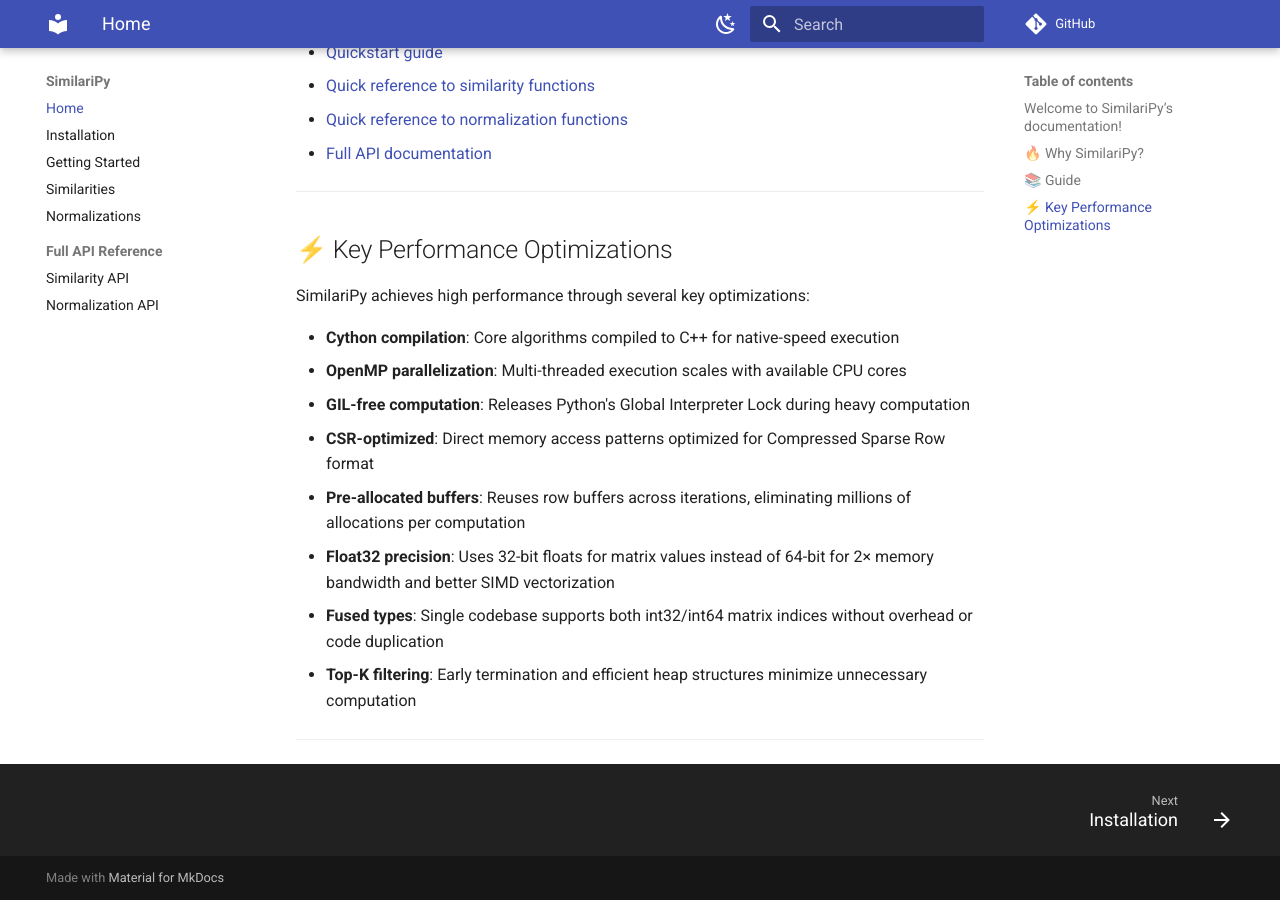
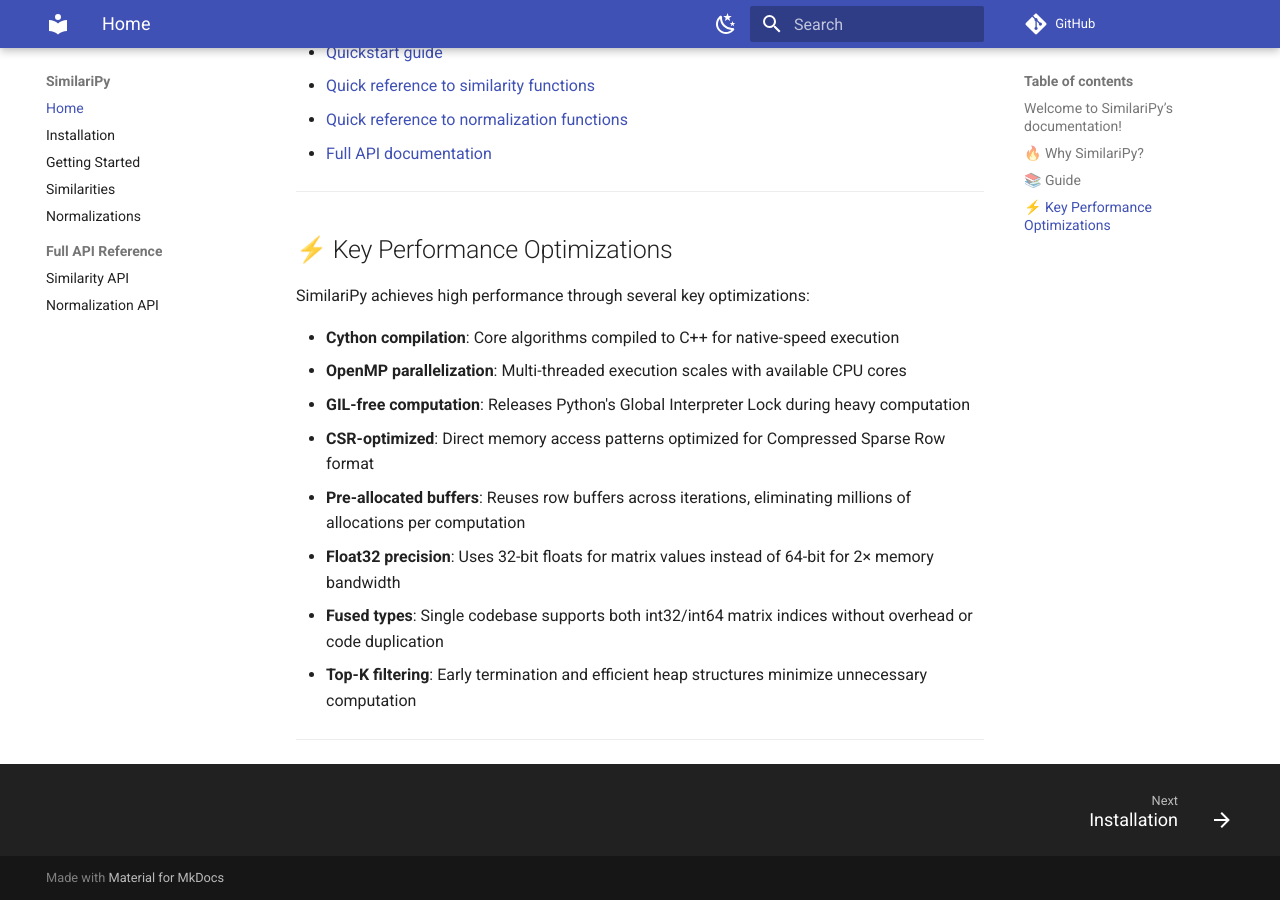
Before and after one commit to bogliosimone/similaripy, an MkDocs documentation site: the page built from docs/index.md, in a window 1280 px wide and 900 px high, scrolled down 801 px. Built offline with MkDocs 1.6.1 and Material for MkDocs 9.7.7, drawn with Linux system fonts in a browser that asks for light colours; comment, search, counter and statistics services are not loaded.

```diff
--- a/docs/index.md
+++ b/docs/index.md
@@ -43,7 +43,7 @@
 - **GIL-free computation**: Releases Python's Global Interpreter Lock during heavy computation
 - **CSR-optimized**: Direct memory access patterns optimized for Compressed Sparse Row format
 - **Pre-allocated buffers**: Reuses row buffers across iterations, eliminating millions of allocations per computation
-- **Float32 precision**: Uses 32-bit floats for matrix values instead of 64-bit for 2× memory bandwidth and better SIMD vectorization
+- **Float32 precision**: Uses 32-bit floats for matrix values instead of 64-bit for 2× memory bandwidth
 - **Fused types**: Single codebase supports both int32/int64 matrix indices without overhead or code duplication
 - **Top-K filtering**: Early termination and efficient heap structures minimize unnecessary computation
 
```
Also changed, not shown: 1 other file.
